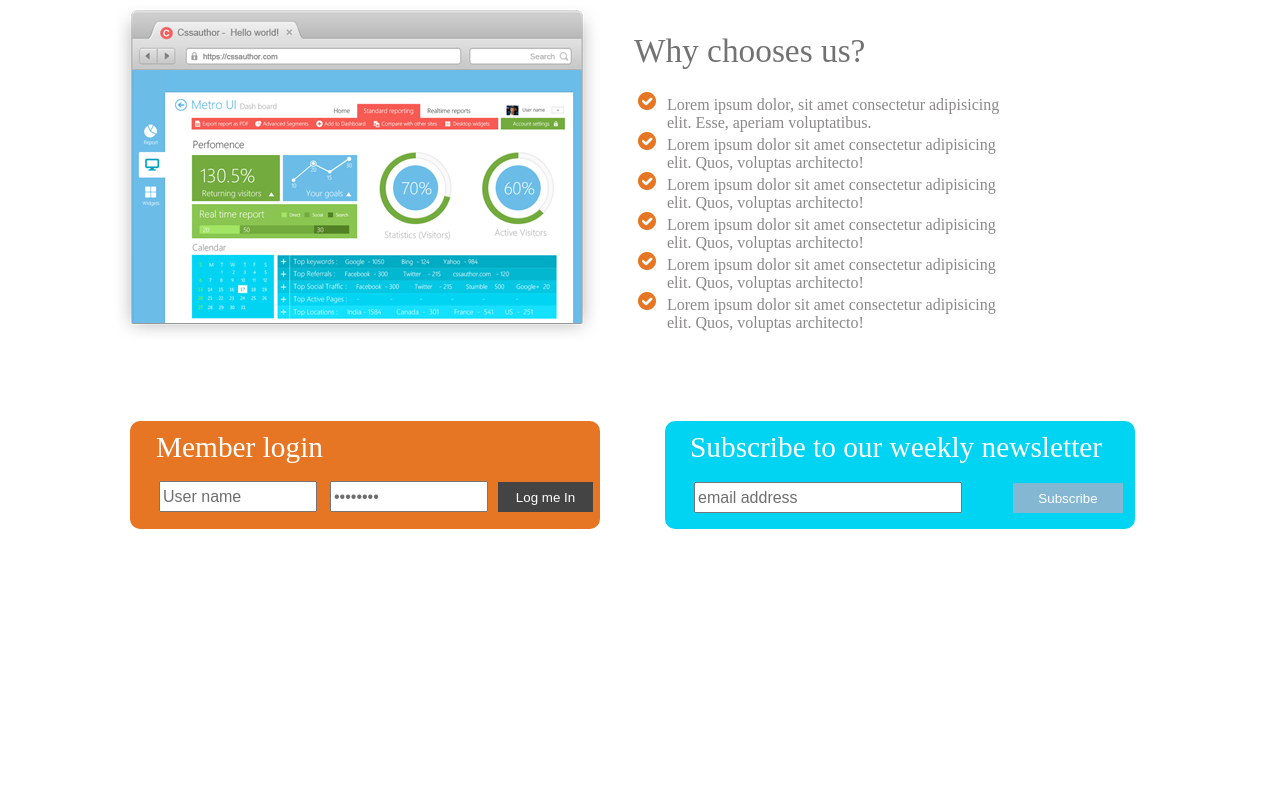
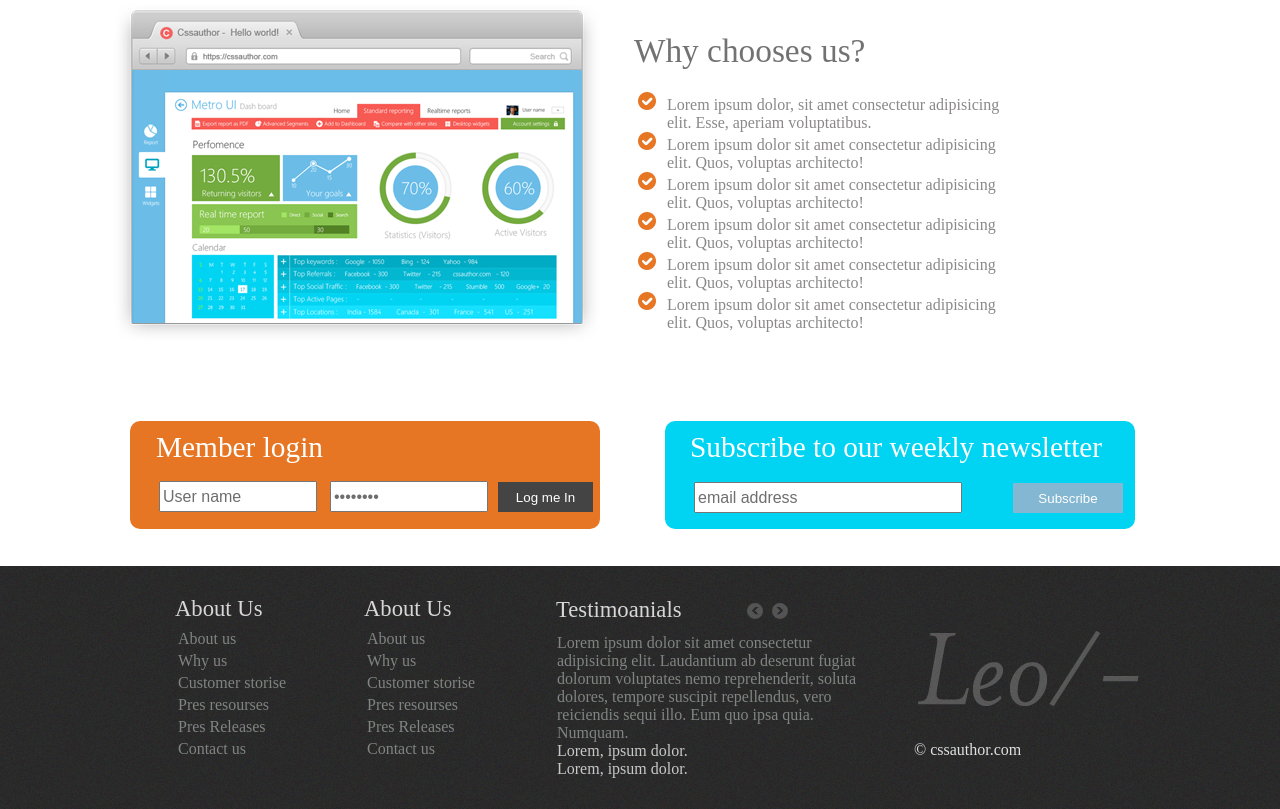
Before and after one commit to itOleksandr/mySite, a plain HTML site: page index.html in a window 1280 px wide. Shown: the part 1657-2466 px from the top of the page. Before the commit the page ends 2258 px from the top, so only its background shows below. Drawn offline with Linux system fonts and the light colour scheme.

Commit message:
add(footer);

```diff
--- a/css/style.css
+++ b/css/style.css
@@ -108,6 +108,17 @@ h2{
 #textAndButton{
     margin: 99px 0 0 0;
 }
+#textAndButton input[value="Try Demo"]{
+    width: 140px;
+    height: 35px;
+    font-size: 18pt;
+    margin-top: 28px;
+    margin-left: 9px;
+    background-color: rgba(24,95,61,0.8);
+    color: #e0eae5;
+    border: 3px solid rgba(12, 48, 31, 0.5);
+
+}
 #blockForImgAndText{
    width: 750px;
     display: flex;
@@ -129,14 +140,16 @@ h2{
     margin-right: 0;
 }
 #phoneText{
-    font-size: 14pt;
+    font-size: 19pt;
     text-align: center;
     color: #5c5b5b;
+    margin-top: 10px
 }
 #selectedEdelement{
-    font-size: 14pt;
+    font-size: 19pt;
     text-align: center;
     color: #000000;
+    margin-top: 12px;
 }
 /* #FirstSelection :nth-child(2){
 
@@ -204,7 +217,7 @@ h6{
     width: 100%;
 } */
 #forms{
-    height: 180px;
+    height: 145px;
     width: 100%;
     display: flex;
     flex-direction: row;
@@ -284,3 +297,94 @@ h6{
     font-size: 12pt;
     color: #6e6e6e;
 }
+/* ******************FOOTER */
+footer{
+    width: 1280px;
+    height: 243px;
+    background-image: url("../images/footer/footer.png");
+    display: flex;
+    justify-content: flex-start;
+}
+.aboutUs ul {
+    list-style: none;
+}
+footer .aboutUs {
+    width: 130px;
+    margin-left: 175px;
+    margin-top: 30px;
+}
+footer .aboutUs ul li{
+    color: #808482;
+    height: 14px;
+    margin-top: 8px;
+    margin-left: 3px;
+}
+footer .aboutUs p{
+    font-size: 17pt;
+    color: #d8d7d8;
+}
+.aboutUs2 ul {
+    list-style: none;
+}
+footer .aboutUs2 {
+    width: 130px;
+    margin-left: 59px;
+    margin-top: 30px;
+}
+footer .aboutUs2 ul li{
+    color: #808482;
+    height: 14px;
+    margin-top: 8px;
+    margin-left: 3px;
+}
+footer .aboutUs2 p{
+    font-size: 17pt;
+    color: #d8d7d8;
+}
+#testi{
+    width: 325px;
+    margin-left: 62px;
+    margin-top: 31px;
+}
+#wrapperForShape {
+    display: flex;
+    justify-content: flex-start;
+    width: 325px;
+}
+#wrapperForShape #testiP p{
+    font-size: 17pt;
+    color: #d8d7d8;
+}
+#wrapperForP p{
+    color: #808482;
+}
+#testiImg1{
+    margin-left: 65px;
+    margin-top: 6px;
+}
+#testiImg2{
+    margin-left: 9px;
+    margin-top: 6px;
+}
+#wrapperForP{
+    margin-top: 11px;
+    margin-left: 1px;
+}
+#wrapperForP p:nth-child(2){
+    color: #c8c8c8;
+}
+#wrapperForP p:nth-child(3){
+    color: #c8c8c8;
+}
+#footerLogo{
+    width: 275px;
+}
+#imageFooter{
+    margin-top: 65px;
+    margin-left: 36px;
+}
+#author{
+    margin-top: 31px;
+    margin-left: 33px;
+    color: #e0e0e0;
+}
--- a/index.html
+++ b/index.html
@@ -136,6 +136,59 @@
                 </form>
             </div>
         </section>
+        <footer>
+            <div class="aboutUs">
+                <ul>
+                    <p>About Us</p>
+                    <li>About us</li>
+                    <li>Why us</li>
+                    <li>Customer storise</li>
+                    <li>Pres resourses</li>
+                    <li>Pres Releases</li>
+                    <li>Contact us</li>
+                </ul>
+            </div>
+            <div class="aboutUs2">
+                <ul>
+                    <p>About Us</p>
+                    <li>About us</li>
+                    <li>Why us</li>
+                    <li>Customer storise</li>
+                    <li>Pres resourses</li>
+                    <li>Pres Releases</li>
+                    <li>Contact us</li>
+                </ul>
+            </div>
+            <div id="testi">
+                <div id="wrapperForShape">
+                    <div id="testiP">
+                        <p>Testimoanials</p>
+                    </div>
+                    <div id="testiImg1">
+                        <img src="images/footer/leftShape.png" alt="">
+                    </div>
+                    <div id="testiImg2">
+                        <img src="images/footer/rightShape.png" alt="">
+                    </div>
+                </div>
+                <div id="wrapperForP">
+                    <p>Lorem ipsum dolor sit amet consectetur adipisicing elit. Laudantium ab deserunt fugiat dolorum voluptates
+                        nemo reprehenderit, soluta dolores, tempore suscipit repellendus, vero reiciendis sequi illo. Eum
+                        quo ipsa quia. Numquam.</p>
+                    <p>Lorem, ipsum dolor.</p>
+                    <p>Lorem, ipsum dolor.</p>
+                </div>
+            </div>
+            <div id="footerlogo">
+                <div id="imageFooter">
+                    <img src="images/footer/logoFooter.png" alt="">
+                </div>
+                <div id="author">
+                    <p>© cssauthor.com</p>
+                </div>
+
+            </div>
+        </footer>
     </div>
 </body>
 
```
Also changed, not shown: images/footer/footer.png (added), images/footer/leftShape.png (added), images/footer/logoFooter.png (added), images/footer/rightShape.png (added).
